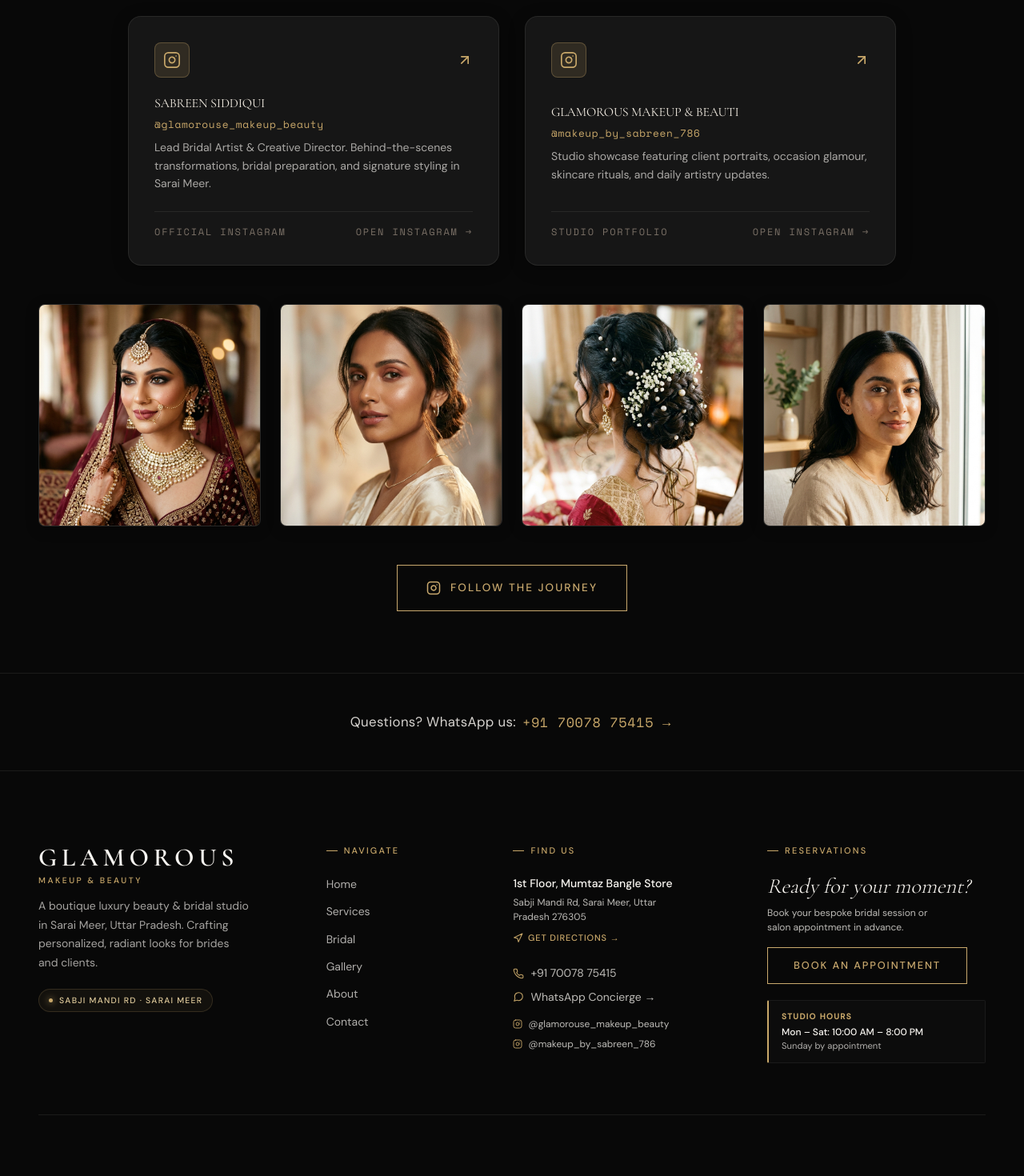
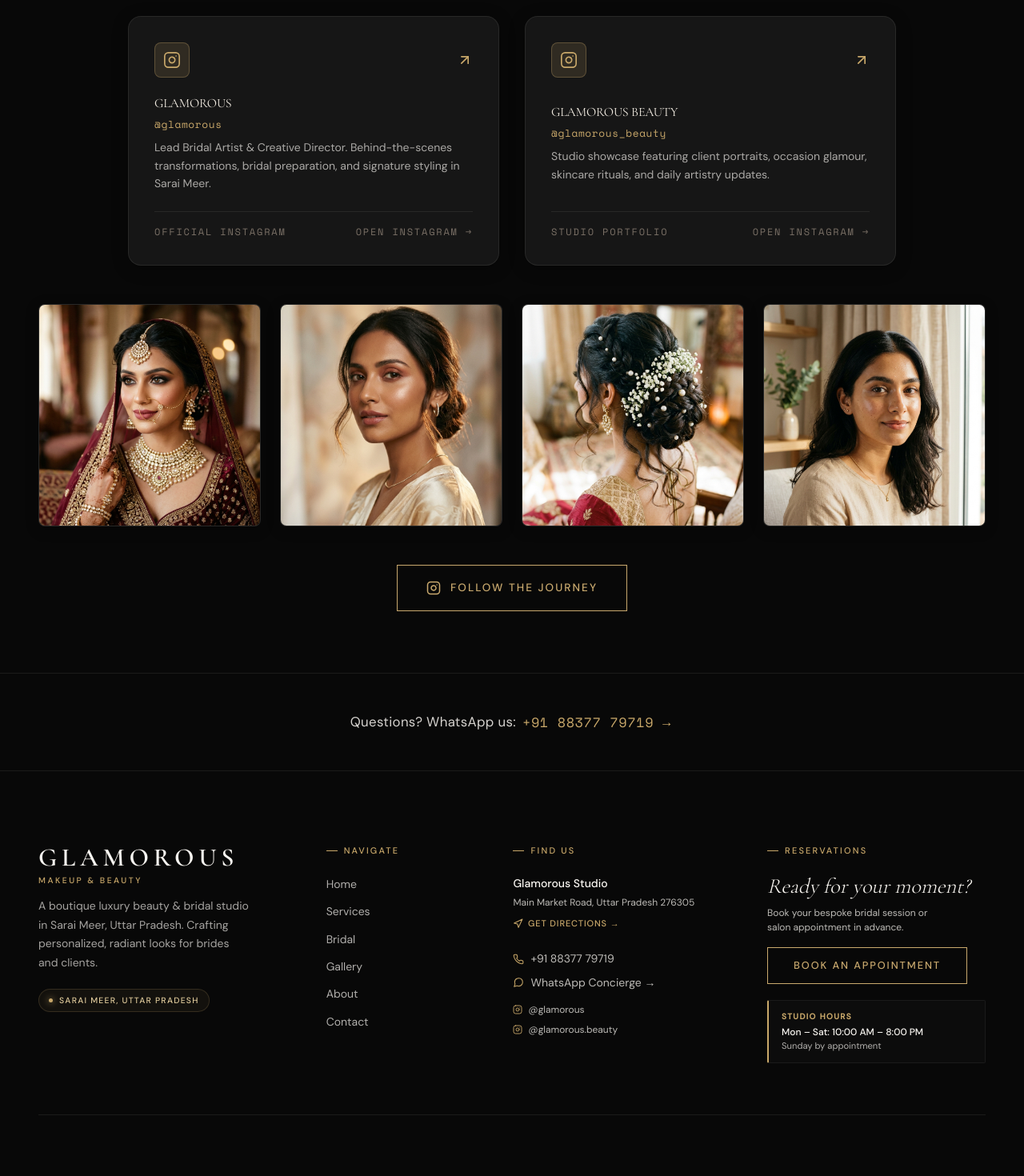
Before and after one commit to superezzdev/parlour, a Next.js app: page /about in a window 1280 px wide. Shown: the part 4620-6090 px from the top of the page at 80% size. Built offline with nearby package versions, Linux system fonts and the light colour scheme.

Commit message:
chore: update contact details, location address, and social media links across all pages and documentation

```diff
--- a/src/app/about/page.tsx
+++ b/src/app/about/page.tsx
@@ -66,16 +66,15 @@ export default function AboutPage() {
       },
       address: {
         '@type': 'PostalAddress',
-        streetAddress: '1st Floor, Mumtaz Bangle Store, Sabji Mandi Rd',
+        streetAddress: 'Main Market Road',
         addressLocality: 'Sarai Meer',
         addressRegion: 'Uttar Pradesh',
         postalCode: '276305',
         addressCountry: 'IN',
       },
-      telephone: '+91 70078 75415',
+      telephone: '+91 88377 79719',
       sameAs: [
-        'https://www.instagram.com/glamorouse_makeup_beauty',
-        'https://www.instagram.com/makeup_by_sabreen_786',
+        'https://superezz.dev',
       ],
     },
   }
--- a/src/app/bridal/page.tsx
+++ b/src/app/bridal/page.tsx
@@ -59,13 +59,13 @@ export default function BridalPage() {
       name: 'Glamorous Makeup & Beauty Studio',
       address: {
         '@type': 'PostalAddress',
-        streetAddress: '1st Floor, Mumtaz Bangle Store, Sabji Mandi Rd',
+        streetAddress: 'Main Market Road',
         addressLocality: 'Sarai Meer',
         addressRegion: 'Uttar Pradesh',
         postalCode: '276305',
         addressCountry: 'IN',
       },
-      telephone: '+91 70078 75415',
+      telephone: '+91 88377 79719',
     },
     areaServed: {
       '@type': 'Place',
--- a/src/app/layout.tsx
+++ b/src/app/layout.tsx
@@ -53,7 +53,7 @@ export const metadata: Metadata = {
     template: '%s | Glamorous, Sarai Meer',
   },
   description:
-    'Premium makeup and beauty studio in Sarai Meer. Specialising in bridal makeup, party looks, and beauty transformations. Book an appointment today — +91 70078 75415.',
+    'Premium makeup and beauty studio in Sarai Meer. Specialising in bridal makeup, party looks, and beauty transformations. Book an appointment today — +91 88377 79719.',
   keywords: [
     'Glamorous makeup Sarai Meer',
     'bridal makeup Sarai Meer',
--- a/src/components/global/Footer.tsx
+++ b/src/components/global/Footer.tsx
@@ -23,7 +23,7 @@ export default function Footer() {
             </p>
             <div className={styles.badge}>
               <span className={styles.badgeDot} />
-              <span className={styles.badgeText}>Sabji Mandi Rd · Sarai Meer</span>
+              <span className={styles.badgeText}>Sarai Meer, Uttar Pradesh</span>
             </div>
           </div>
 
--- a/src/components/sections/AboutSocial.tsx
+++ b/src/components/sections/AboutSocial.tsx
@@ -13,16 +13,16 @@ export default function AboutSocial() {
 
   const accounts = [
     {
-      name: 'SABREEN SIDDIQUI',
-      handle: '@glamorouse_makeup_beauty',
-      url: 'https://www.instagram.com/glamorouse_makeup_beauty',
+      name: 'GLAMOROUS',
+      handle: '@glamorous',
+      url: 'https://superezz.dev',
       bio: 'Lead Bridal Artist & Creative Director. Behind-the-scenes transformations, bridal preparation, and signature styling in Sarai Meer.',
       tag: 'OFFICIAL INSTAGRAM',
     },
     {
-      name: 'GLAMOROUS MAKEUP & BEAUTI',
-      handle: '@makeup_by_sabreen_786',
-      url: 'https://www.instagram.com/makeup_by_sabreen_786',
+      name: 'GLAMOROUS BEAUTY',
+      handle: '@glamorous_beauty',
+      url: 'https://superezz.dev',
       bio: 'Studio showcase featuring client portraits, occasion glamour, skincare rituals, and daily artistry updates.',
       tag: 'STUDIO PORTFOLIO',
     },
@@ -124,7 +124,7 @@ export default function AboutSocial() {
         {/* CTA */}
         <div ref={ctaRef} className={styles.ctaWrapper}>
           <a
-            href="https://www.instagram.com/glamorouse_makeup_beauty"
+            href="https://superezz.dev"
             target="_blank"
             rel="noopener noreferrer"
             className={`btn btn-primary btn-lg ${styles.journeyBtn}`}
--- a/src/components/sections/AboutStudio.tsx
+++ b/src/components/sections/AboutStudio.tsx
@@ -28,7 +28,7 @@ export default function AboutStudio() {
             </div>
 
             <p ref={leadRef} className={styles.leadText}>
-              Located on the 1st Floor of Mumtaz Bangle Store on Sabji Mandi Road, Glamorous is
+              Located in the heart of Sarai Meer, Glamorous is
               a calm, welcoming studio. With dedicated stations and proper lighting, we make sure
               you feel completely comfortable throughout your appointment.
             </p>
@@ -51,7 +51,7 @@ export default function AboutStudio() {
 
               <div className={styles.featureItem}>
                 <strong className={styles.featureTitle}>Easy to Find Location</strong>
-                <span className={styles.featureDesc}>Centrally located on Sabji Mandi Road, easily accessible from across Sarai Meer and nearby areas.</span>
+                <span className={styles.featureDesc}>Centrally located, easily accessible from across Sarai Meer and nearby areas.</span>
               </div>
             </div>
           </div>
@@ -70,7 +70,7 @@ export default function AboutStudio() {
             <div className={styles.locationCard}>
               <div className={styles.locationTitle}>Glamorous (makeup &amp; beauty)</div>
               <p className={styles.locationAddress}>
-                1st Floor, Mumtaz Bangle Store · Sabji Mandi Rd, Sarai Meer, UP 276305
+                Main Market Road · Sarai Meer, UP 276305
               </p>
             </div>
           </div>
--- a/src/components/sections/BrandIntro.tsx
+++ b/src/components/sections/BrandIntro.tsx
@@ -37,7 +37,7 @@ export default function BrandIntro() {
             <div className={styles.studioInfo}>
               <span className={styles.metaBadge}>BOUTIQUE STUDIO</span>
               <div className={styles.studioName}>GLAMOROUS</div>
-              <p className={styles.metaLocation}>Sabji Mandi Rd, Sarai Meer, UP</p>
+              <p className={styles.metaLocation}>Sarai Meer, UP</p>
               <div className={styles.dividerLine} aria-hidden="true" />
               <p className={styles.studioTagline}>
                 Occasion &amp; Bridal Artistry &bull; By Appointment
@@ -66,7 +66,7 @@ export default function BrandIntro() {
 
           <div ref={rightTextRef} className={styles.narrative}>
             <p className={styles.leadText}>
-              We&apos;re a boutique makeup and beauty studio on Sabji Mandi Road, Sarai Meer. We do bridal makeup, party glam, hair styling, and skin care &mdash; and we take our time getting every look right. Because your occasion deserves nothing less.
+              We&apos;re a boutique makeup and beauty studio in Sarai Meer. We do bridal makeup, party glam, hair styling, and skin care &mdash; and we take our time getting every look right. Because your occasion deserves nothing less.
             </p>
 
             <p className={styles.bodyText}>
--- a/src/components/sections/ServicesFAQ.tsx
+++ b/src/components/sections/ServicesFAQ.tsx
@@ -14,7 +14,7 @@ const faqs: FAQItem[] = [
   {
     question: 'How do I book an appointment or consultation?',
     answer:
-      'You can book directly by clicking "Reserve" on any service above, filling our short booking form on the Contact page, or messaging us on WhatsApp (+91 70078 75415). We confirm your date and time slot promptly.',
+      'You can book directly by clicking "Reserve" on any service above, filling our short booking form on the Contact page, or messaging us on WhatsApp (+91 88377 79719). We confirm your date and time slot promptly.',
   },
   {
     question: 'Do you offer trial sessions before weddings or major events?',
@@ -34,7 +34,7 @@ const faqs: FAQItem[] = [
   {
     question: 'Where is Glamorous studio located in Sarai Meer?',
     answer:
-      'Our studio is situated on the 1st Floor, Mumtaz Bangle Store, Sabji Mandi Road, Sarai Meer, Uttar Pradesh. We offer a private, clean, comfortable boutique environment dedicated exclusively to client appointments.',
+      'Our studio is situated in Sarai Meer, Uttar Pradesh. We offer a private, clean, comfortable boutique environment dedicated exclusively to client appointments.',
   },
 ]
 
--- a/src/data/salon.ts
+++ b/src/data/salon.ts
@@ -62,42 +62,42 @@ export const salon: SalonData = {
   name: 'Glamorous',
   tagline: 'Bridal and Occasion Makeup by Sabreen in Sarai Meer',
   description:
-    'A boutique makeup and beauty studio on Sabji Mandi Road, Sarai Meer. Specialising in bridal makeup, party glam, hair styling, and skin care — crafted with patience, precision, and care.',
+    'A boutique makeup and beauty studio in Sarai Meer. Specialising in bridal makeup, party glam, hair styling, and skin care — crafted with patience, precision, and care.',
 
-  phone: '+917007875415',
-  phoneDisplay: '+91 70078 75415',
-  whatsapp: '+917007875415',
+  phone: '+918837779719',
+  phoneDisplay: '+91 88377 79719',
+  whatsapp: '+918837779719',
   whatsappUrl:
-    'https://wa.me/917007875415?text=Hi%20Glamorous!%20I%27d%20like%20to%20book%20an%20appointment.',
+    'https://wa.me/918837779719?text=Hi%20Glamorous!%20I%27d%20like%20to%20book%20an%20appointment.',
 
   instagram: [
     {
-      name: 'SABREEN SIDDIQUI',
-      handle: '@glamorouse_makeup_beauty',
-      url: 'https://www.instagram.com/glamorouse_makeup_beauty',
-      label: 'Sabreen Siddiqui',
+      name: 'GLAMOROUS',
+      handle: '@glamorous',
+      url: 'https://superezz.dev',
+      label: 'Glamorous',
     },
     {
-      name: 'GLAMOROUS MAKEUP & BEAUTI',
-      handle: '@makeup_by_sabreen_786',
-      url: 'https://www.instagram.com/makeup_by_sabreen_786',
-      label: 'Glamorous Makeup & Beauti',
+      name: 'GLAMOROUS BEAUTY',
+      handle: '@glamorous.beauty',
+      url: 'https://superezz.dev',
+      label: 'Glamorous Beauty',
     },
   ],
 
   address: {
-    line1: '1st Floor, Mumtaz Bangle Store',
-    line2: 'Sabji Mandi Rd, Sarai Meer',
+    line1: 'Glamorous Studio',
+    line2: 'Main Market Road',
     city: 'Sarai Meer',
     district: 'Azamgarh',
     state: 'Uttar Pradesh',
     pincode: '276305',
     country: 'India',
     formatted:
-      '1st Floor, Mumtaz Bangle Store, Sabji Mandi Rd, Sarai Meer, Uttar Pradesh 276305, India',
+      'Glamorous Studio, Main Market Road, Sarai Meer, Uttar Pradesh 276305, India',
   },
 
-  googleMapsUrl: 'https://maps.app.goo.gl/LEeeeG6BkDa33Xdc6',
+  googleMapsUrl: 'https://superezz.dev',
   googleMapsEmbedUrl: '', // [PLACEHOLDER B03] — replace with embed src from Google Maps
 
   hours: [
@@ -111,6 +111,6 @@ export const salon: SalonData = {
     longitude: null,  // [PLACEHOLDER] — add from Google Maps
   },
 
-  domain: 'https://glamorous.in', // [PLACEHOLDER B04] — TBD by owner
+  domain: 'https://glamorous.superezz.dev', // [PLACEHOLDER B04] — TBD by owner
   email: null, // [PLACEHOLDER B05] — verify with business owner
 }
```
Also changed, not shown: src/app/contact/page.tsx (+4 -4 lines), src/components/sections/ContactDetailsSection.tsx (+6 -6 lines), src/components/sections/LocationBlock.tsx (+4 -4 lines), 3 other files (tests, documents, lock files or other folders).
